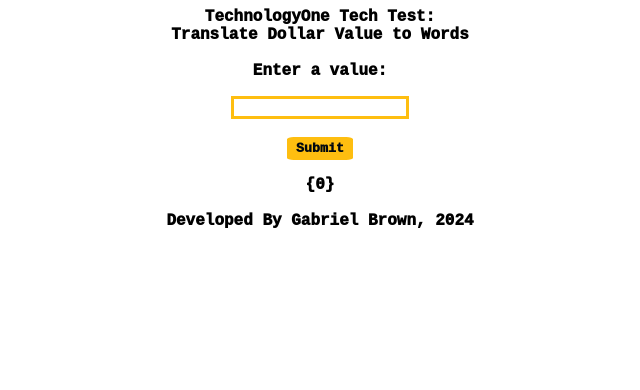
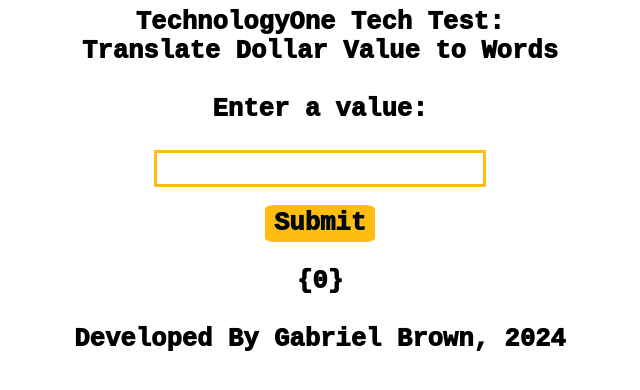
Before and after one commit to gbrown-n/Number-to-Name-webserver, a plain HTML site: page index.html in a window 1280 px wide. Shown: the whole page, without its empty margins (320-960 px from the left). Drawn offline with Linux system fonts and the light colour scheme.

Commit message:
increased font size

```diff
--- a/index.html
+++ b/index.html
@@ -6,7 +6,7 @@
     <body>
     <form style = "text-align: center" class="inputForm" name="input" action="input" method="post">
 
-        <p style="color: black; font-family: 'Courier New', Courier, monospace; font-weight: 1000;text-align: center;">
+        <p style="color: black; font-family: 'Courier New', Courier, monospace; font-weight: 1000; font-size: 2vw; text-align: center;">
             TechnologyOne Tech Test:
             <br>
             Translate Dollar Value to Words
@@ -14,16 +14,16 @@
             Enter a value:
         </p>
         <input class="textInput" style="flex: auto; border: solid; border-color: #FEBE10;
-        font-family:'Courier New', Courier, monospace; font-weight:1000;"type="text" name="user">
+        font-family:'Courier New', Courier, monospace; font-weight:1000; font-size: 2vw"type="text" name="user">
         <br>
         <br>
         <input style=
         "border: solid; border-color: #FEBE10;  background: none; background-color: #FEBE10; color: #000810; border-radius: 10%;
-         transition-duration: 0.5s; font-family:'Courier New', Courier, monospace;font-weight: 1000;"
+         transition-duration: 0.5s; font-family:'Courier New', Courier, monospace;font-weight: 1000; font-size: 2vw"
          class="submitButton" type="submit" value="Submit">
     </form>
     <!--Client output is formatted below when response is sent-->
-    <p style="color: black; font-family: 'Courier New', Courier, monospace; font-weight: 1000;text-align: center;">
+    <p style="color: black; font-family: 'Courier New', Courier, monospace; font-weight: 1000;text-align: center; font-size: 2vw">
         {0}
         <br>
         <br>
```
Also changed, not shown: 4 other files.
